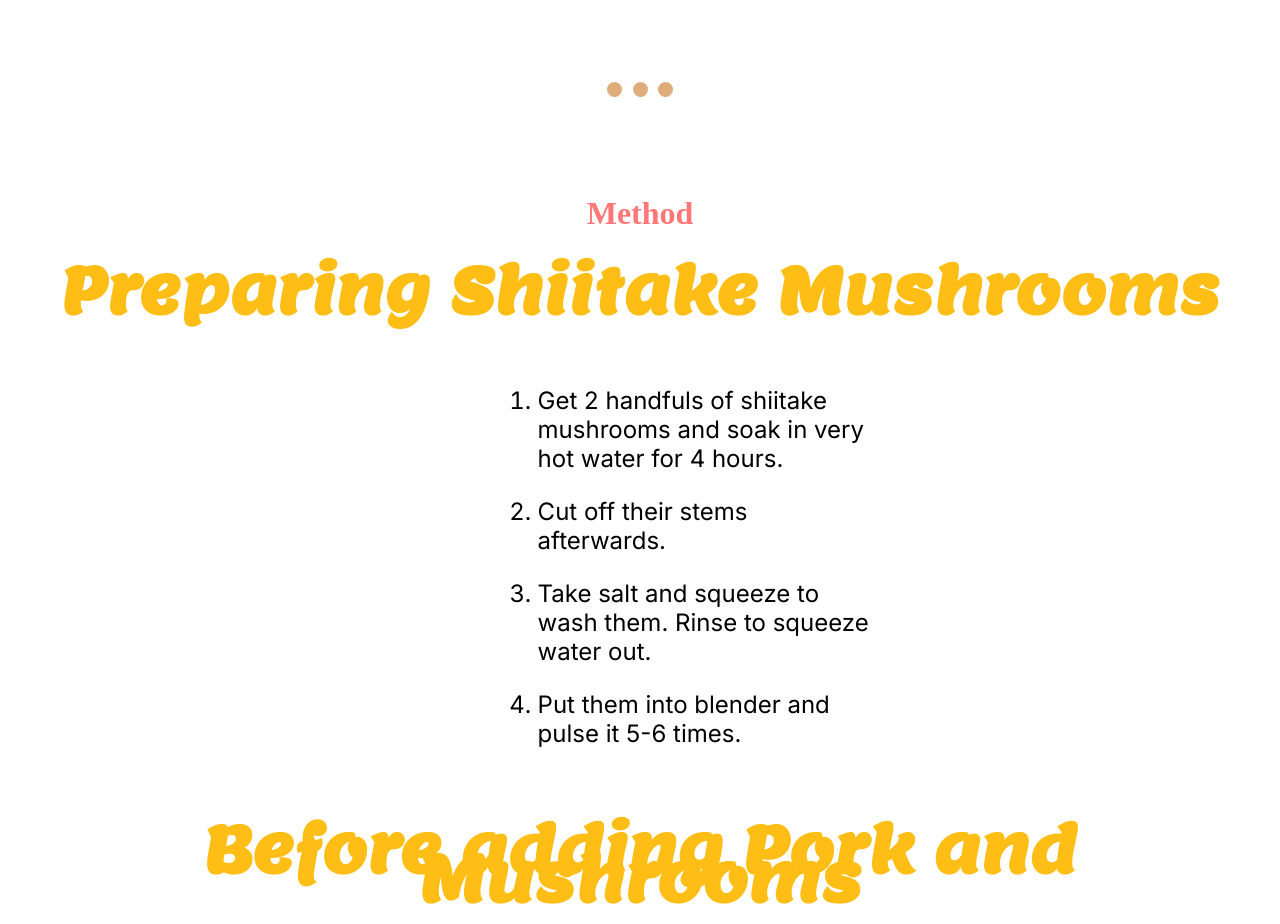
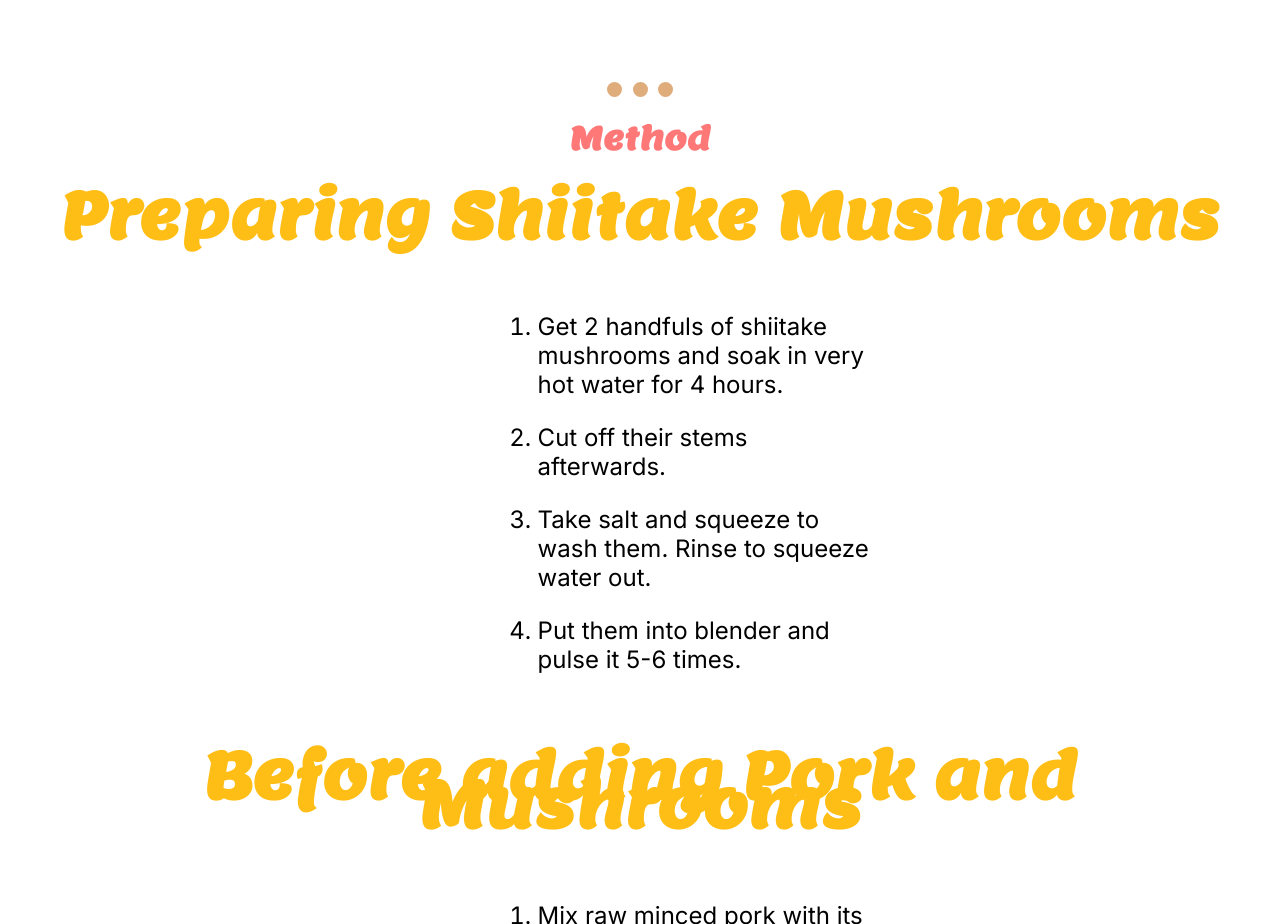
Before and after one commit to bitterx/hakka-cooking-two, a plain HTML site: page hakkaTofu.html in a window 1280 px wide. Shown: the part 2315-3239 px from the top of the page. Drawn offline with Linux system fonts and the light colour scheme; a web font is replaced by a local one.

Commit message:
changed font for "method"

```diff
--- a/hakkaTofu.html
+++ b/hakkaTofu.html
@@ -129,7 +129,7 @@
 
 
 
-<h1 class="chineseMethodTitle-two"> Method </h1>
+<h1 class="tofuIngredientTitle"> Method </h1>
 </div>
 <div class="ingredients-one">
 
```
